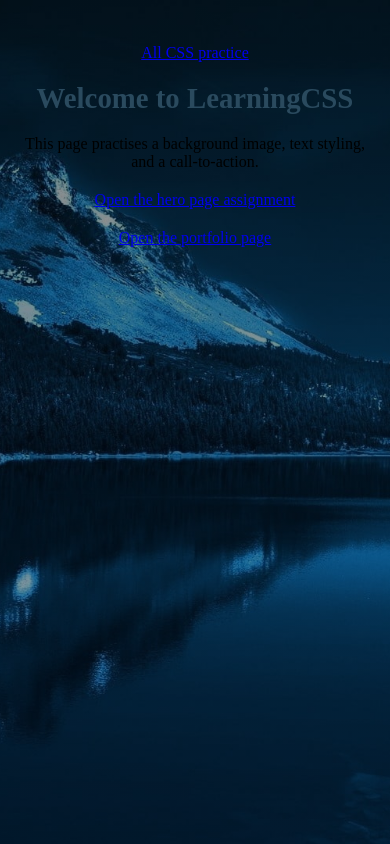
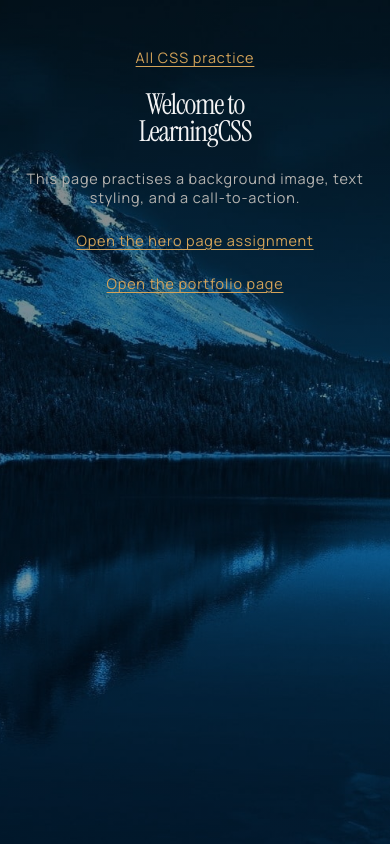
Before and after one commit to richarddeveops/css-text-and-fonts-practice, a plain HTML site: page index.html in a window 390 px wide. Drawn offline with Linux system fonts and the light colour scheme.

Commit message:
Add dark gallery typography styling

```diff
--- a/styles.css
+++ b/styles.css
@@ -1,33 +1,68 @@
+@import url("https://fonts.googleapis.com/css2?family=Instrument+Serif:ital@0;1&family=Manrope:wght@400;500;600;700&display=swap");
+
 *{
     margin: 0px;
     padding: 0px;
     box-sizing: border-box;
 }
+
+:root {
+    color-scheme: dark;
+    --gallery: #111113;
+    --alabaster: #f4f4f5;
+    --gold: #d4a359;
+    --muted: #b6b4b1;
+    --body: "Manrope", sans-serif;
+    --display: "Instrument Serif", Georgia, serif;
+}
+
 #body {
     min-height: 100vh;
+    padding: clamp(24px, 6vw, 80px);
+    color: var(--alabaster);
+    font-family: var(--body);
     background-image: linear-gradient(rgba(0, 0, 0, 0.45), rgba(0, 30, 60, 0.45)), url("./Image/wallpaperflare.com_wallpaper%20%28copy%201%29.jpg");
     background-size: cover;
     background-position: center;
     background-repeat: no-repeat;
 }
 .fiRstH1 {
-    font-size: 30px;
-    color: #2a4a5e;
+    max-width: 14ch;
+    margin: 0 auto;
+    font-family: var(--display);
+    font-size: clamp(3rem, 8vw, 6.5rem);
+    font-weight: 400;
+    letter-spacing: -0.04em;
+    line-height: 0.94;
+    color: var(--alabaster);
     text-align: center;
 }
 p{
-    font-size: 16px;
+    max-width: 56ch;
+    color: var(--muted);
+    font-size: clamp(0.9rem, 2vw, 1rem);
+    letter-spacing: 0.06em;
     text-align: center;
-    margin: 20px auto;
+    margin: 24px auto;
 }
 button{
     display: block;
     margin: 20px auto;
     border-radius: 7px;
-    color: #a8c4c4;
-    border: 2px solid #f9f9f9;
-    background-color: teal;
-    padding: 10px;
+    color: var(--gallery);
+    border: 1px solid var(--gold);
+    background-color: var(--gold);
+    padding: 12px 22px;
+    font: 600 0.8rem var(--body);
+    letter-spacing: 0.08em;
+    text-transform: uppercase;
+    cursor: pointer;
+    transition: background-color 180ms ease, transform 180ms ease;
+}
+
+button:hover {
+    background-color: #e0b875;
+    transform: translateY(-2px);
 }
 
 @media (max-width: 600px) {
@@ -35,6 +70,16 @@ button{
         padding: 24px;
     }
 
+    a {
+        color: var(--gold);
+        text-underline-offset: 0.2em;
+    }
+
+    :focus-visible {
+        outline: 3px solid var(--gold);
+        outline-offset: 4px;
+    }
+
     .fiRstH1 {
         font-size: 1.8rem;
     }
```
